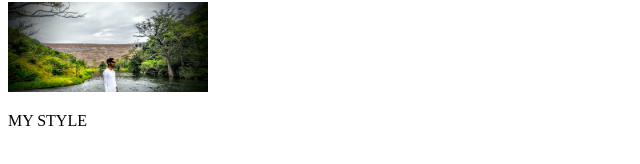
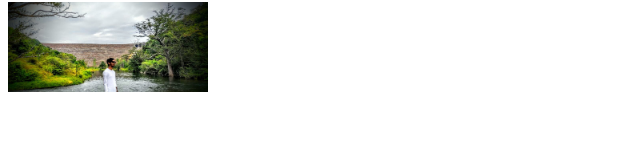
Before and after one commit to sudha032/s, a plain HTML site: page index.html in a window 1280 px wide. Shown: the part 136-300 px from the top of the page, without its empty margins (0-640 px from the left). Drawn offline with Linux system fonts and the light colour scheme.

Commit message:
remove details

```diff
--- a/index.html
+++ b/index.html
@@ -9,6 +9,6 @@
     <h1>sudhagar</h1>
     <h1>sudha</h1>
     <img width="200FT" src="PROFILE.jpeg" alt="">
-    <P>MY STYLE</P>
+
 </body>
 </html>
```
